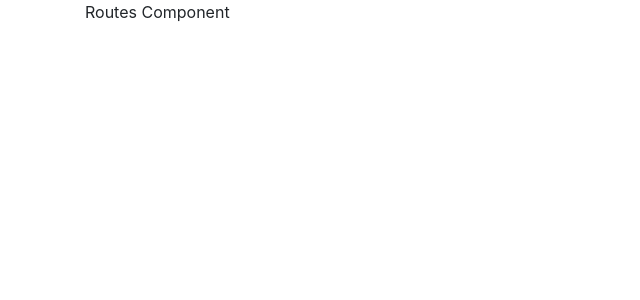
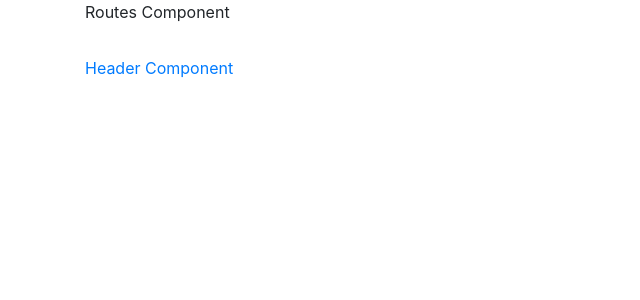
Before and after one commit to shridhar-javafsd/lti-react-demo, a React (Create React App) app: page / in a window 1280 px wide. Shown: the top 300 px of the page, without its empty margins (0-640 px from the left). Built offline with nearby package versions, Linux system fonts and the light colour scheme.

Commit message:
Update Routes.js

```diff
--- a/src/Routes.js
+++ b/src/Routes.js
@@ -1,3 +1,10 @@
+import { BrowserRouter as Router, Route, Switch } from "react-router-dom";
+import Header from './components/Header';
+import Emp from './components/Emp';
+import AppUserComp from './components/AppUserComp';
+import Dept from './components/Dept';
+import Footer from './components/Footer';
+import MyMedia from './components/MyMedia';
 
 
 const Routes = () => {
@@ -5,6 +12,20 @@ const Routes = () => {
     return (
         <div>
             <p>Routes Component</p>
+            <div>
+                <Router>
+                    <div>
+                        <Header />
+                        <div>
+                            <Switch>
+                                <Route path="/emp" > <Emp /> </Route>
+                                <Route path="/appuser" > <AppUserComp /> </Route>
+                                <Route path="/media" > <MyMedia /> </Route>
+                            </Switch>
+                        </div>
+                    </div>
+                </Router>
+            </div>
         </div>
     );
 
```
